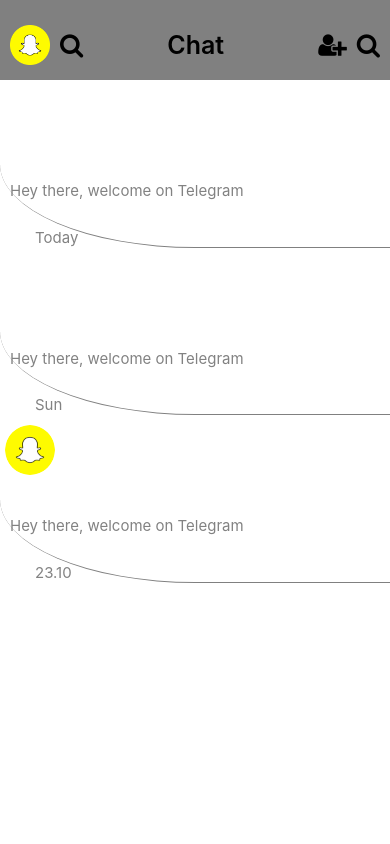
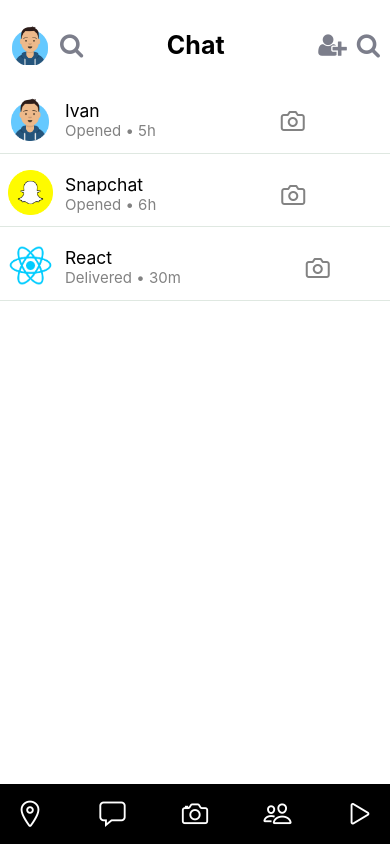
Before and after one commit to codeivn/snap_clone, a React Native app: screen / in a window 390 px wide. Built offline with nearby package versions, Linux system fonts and the light colour scheme; what react-navigation, react-navigation-stack would draw is missing.

Commit message:
Update
Added Navigation Bar

```diff
--- a/components/HeaderChat.js
+++ b/components/HeaderChat.js
@@ -4,7 +4,7 @@
 
 import { FontAwesome } from '@expo/vector-icons';
 
-import Profile from '../assets/profile.png'
+import Profile from '../assets/avatar.png'
 
 function HeaderChat() {
   return (
@@ -17,7 +17,7 @@
         <FontAwesome
             name="search"
             size={25}
-            color="black"
+            color="#7c7e8b"
             style={styles.iconBasic}
         />
         </View>
@@ -26,13 +26,13 @@
         <FontAwesome
             name="user-plus"
             size={25}
-            color="black"
+            color="#7c7e8b"
             style={styles.iconBasic}
         />
         <FontAwesome
             name="search"
             size={25}
-            color="black"
+            color="#7c7e8b"
             style={styles.iconBasic}
         />
         </View>
@@ -44,7 +44,7 @@
 
     container: {
         height: 80,
-        backgroundColor: 'grey',
+       // backgroundColor: 'grey',
         flexDirection: 'row',
         justifyContent: 'space-between',
         alignItems: 'center',
@@ -65,7 +65,7 @@
     },
     textHeader: {
         fontSize: 25,
-        fontWeight: '600',
+        fontWeight: '700',
         marginTop: 10,
     },
     secondItems: {
--- /dev/null
+++ b/components/NavigationBar.js
@@ -0,0 +1,27 @@
+import React from 'react'
+import { StyleSheet, Text, View, Image, TouchableOpacity, Alert } from 'react-native';
+
+import { Ionicons } from '@expo/vector-icons';
+
+export default function NavigationBar() {
+  return (
+    <View style={styles.container}>
+        <Ionicons name="location-outline" size={30} color="white" />
+        <Ionicons name="chatbox-outline" size={30} color="white" />
+        <Ionicons name="ios-camera-outline" size={30} color="white" />
+        <Ionicons name="people-outline" size={30} color="white" />
+        <Ionicons name="play-outline" size={30} color="white" />
+    </View>
+  )
+}
+
+export const styles = StyleSheet.create({
+    container: {
+        height: 60,
+        backgroundColor: 'black',
+        flexDirection: 'row',
+        alignItems: 'center',
+        justifyContent: 'space-between',
+        paddingHorizontal: 15
+    },
+})
--- a/screens/ChatScreen.js
+++ b/screens/ChatScreen.js
@@ -7,13 +7,14 @@
 import HeaderChat from '../components/HeaderChat';
 
 import Profile from '../assets/profile.png'
+import NavigationBar from '../components/NavigationBar';
 
 function ChatScreen() {
 
      const [chat, setChat] = useState([
-        { name: 'Telegram', date: 'Today', uri: {Profile}, key: '1' },
-        { name: 'Ivan', date: 'Sun', uri: {Profile}, key: '2'},
-        { name: 'React', date: '23.10', uri: require('../assets/profile.png'), key: '3'},
+        { name: 'Ivan', date: 'Today', status: 'Opened', time: '5h', uri: require('../assets/avatar.png'), key: '1' },
+        { name: 'Snapchat', date: 'Sun', status: 'Opened', time: '6h', uri: require('../assets/profile.png'), key: '2'},
+        { name: 'React', date: '23.10', status: 'Delivered', time: '30m', uri: require('../assets/react.png'), key: '3'},
     ])
 
     const MessageTap = () => {
@@ -31,41 +32,42 @@
                     <View key={item.key} style={styles.containerChat}>
                         <View style={styles.firstRow}>
                             <Image
-                    style={styles.imageSetup}
+                                style={styles.imageProps}
                                 source={item.uri}
                             />
                         <TouchableOpacity onPress={MessageTap}>
                             <Text style={styles.textMessage}>
-
-            <Text style={styles.textName}>{item.name}</Text> {"\n"}Hey there, welcome on Telegram</Text></TouchableOpacity>
-            <Text style={styles.textDate}>{item.date}</Text>
-
+                            <Text style={styles.textName}>{item.name}</Text> {"\n"}{item.status} • {item.time}</Text>
+                        </TouchableOpacity>
+                        <Feather
+                            name="camera"
+                            style={styles.iconProps}
+                            size={24}
+                            color="#828282"
+                        />
                         </View>
                     </View>
                )
-            })}</ScrollView>
+            })}
+        </ScrollView>
+        <NavigationBar />
     </View>
   )
 }
 
 export const styles = StyleSheet.create({
-
+    container: {
+        height: '100%',
+        width: '100%',
+    },
     containerChat: {
         flexDirection: 'row',
         borderBottomWidth: 0.5,
-        borderBottomColor: 'grey',
-        borderBottomStartRadius: '50%',
+        borderBottomColor: '#dfe8e1',
     },
     textName: {
-        color: 'white',
+        color: 'black',
         fontSize: 17.5,
-    },
-    textDate: {
-        color: '#828282',
-        paddingTop: 20,
-        paddingLeft: 30,
-        fontSize: 15,
-        marginLeft: 5,
     },
     textMessage: {
         color: '#828282',
@@ -74,14 +76,22 @@
         fontSize: 15,
         marginBottom: 7.5,
     },
-    imageSetup: {
-        height: 50,
-        width: 50,
-        borderRadius: 100,
+    imageProps: {
+        height: 45,
+        width: 45,
         resizeMode: 'contain',
         marginTop: 10,
-        marginLeft: 5,
+        marginLeft: 7.5,
         marginRight: 2.5,
+     },
+     firstRow: {
+        flexDirection: 'row',
+        alignItems: 'center',
+        paddingBottom: 5,
+    },
+    iconProps: {
+        marginLeft: 125,
+        marginTop: 15,
     },
 })
 
```
Also changed, not shown: assets/avatar.png (added), assets/react.png (added). Lines whose indentation alone changed are shown as unchanged.
